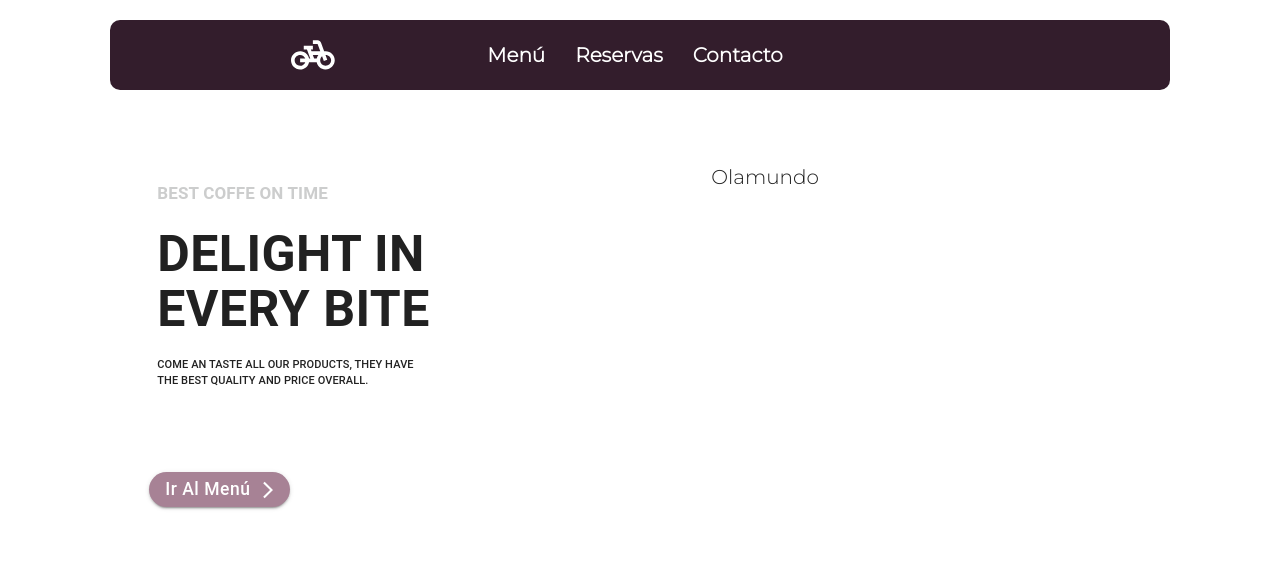
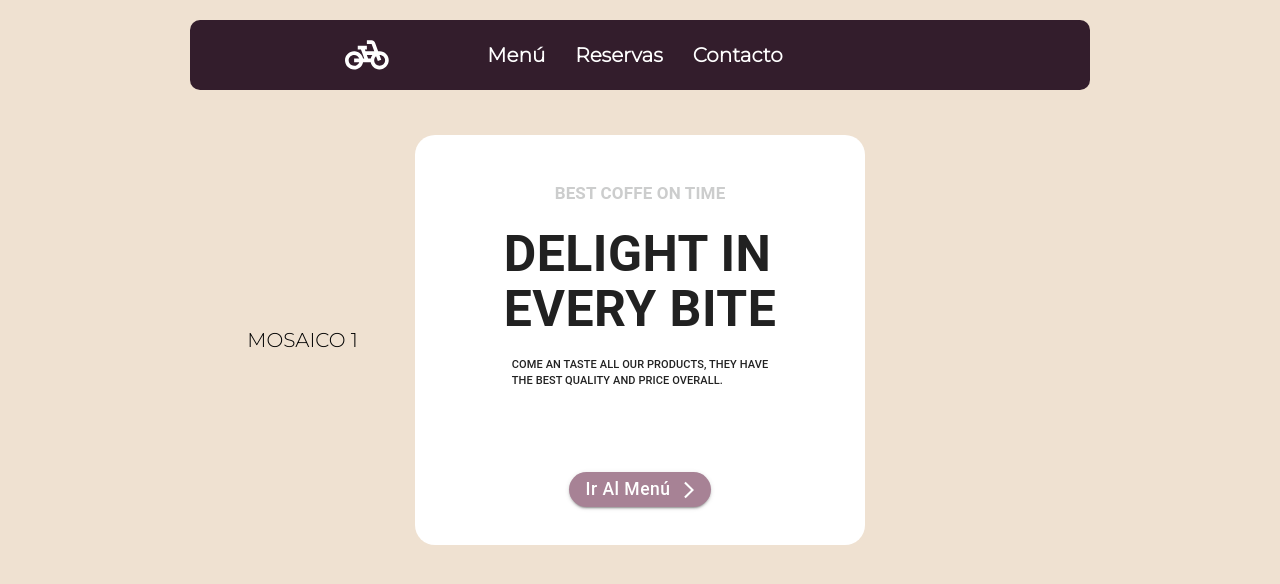
Before and after one commit to RickBm400/proyecto-restaurante-menu, a React (Vite) app: page / in a window 1280 px wide. Shown: the top 584 px of the page. Built offline with nearby package versions, Linux system fonts and the light colour scheme.

Commit message:
feat: home page grid structure modified
+ vite alias for constants added
+ vite alias for public added
+ home card component modified

```diff
--- a/src/components/Landing/HomeCard.jsx
+++ b/src/components/Landing/HomeCard.jsx
@@ -11,7 +11,10 @@ import {
 // Material UI icons
 import ArrowForwardIosIcon from '@mui/icons-material/ArrowForwardIos';
 
-export default function HomeCard () {
+//Colors
+import { colors } from 'constants/colorPalete'
+
+export default function HomeCard() {
 
     const gridStyle = {
         display: 'flex',
@@ -21,18 +24,24 @@ export default function HomeCard () {
     }
 
     const cardStyle = {
-        width: '75%', height: '70%', display: 'flex', alignSelf: 'center', flexDirection: 'column ', borderRadius: '10px'
+        width: '75%', height: '70%', display: 'flex', alignSelf: 'center', flexDirection: 'column ', borderRadius: '0px', width: '100%'
     }
 
     return (
         <Grid container>
             <Grid item
+            xs={12}
+            md={3}
+            sx={gridStyle}>
+                MOSAICO 1
+            </Grid>
+            <Grid item
                 xs={12}
                 md={6}
-                sx={ gridStyle }
+                sx={gridStyle}
             >
-                <Card sx={{ ...cardStyle,  padding: '30px', justifyContent: 'space-between' }} elevation={0}>
-                    <CardContent>
+                <Card sx={{ ...cardStyle, padding: '30px', justifyContent: 'space-between', alignItems: 'center', borderRadius: '20px'}} elevation={0}>
+                    <CardContent sx={{display: 'flex', flexDirection: 'column', alignItems: 'center'}}>
                         <Typography sx={
                             {
                                 textTransform: 'uppercase',
@@ -52,7 +61,7 @@ export default function HomeCard () {
                                 paddingY: '20px'
                             }
                         }>
-                            Delight in <br /> every bite
+                            Delight in <br/> every bite
                         </Typography>
                         <Typography sx={
                             {
@@ -70,7 +79,7 @@ export default function HomeCard () {
                             elevation={0}
                             sx={
                                 {
-                                    backgroundColor: '#A78295',
+                                    backgroundColor: colors.buttons,
                                     textTransform: 'capitalize',
                                     borderRadius: '20px',
                                     height: '35px'
@@ -83,16 +92,9 @@ export default function HomeCard () {
                     </CardActions>
                 </Card>
             </Grid>
-            <Grid item xs={12} md={6} sx={gridStyle}>
-                <Card
-                    sx={{
-                        ...cardStyle,
-                        padding: '30px',
-                        justifyContent: 'space-between'
-                    }} elevation={0}>
-                        Olamundo
-                </Card>
+            <Grid item xs={12} md={3} sx={gridStyle}>
+
             </Grid>
         </Grid>
     )
- }
+}
--- a/src/components/shared/NavBar.jsx
+++ b/src/components/shared/NavBar.jsx
@@ -26,7 +26,6 @@ export default function Home() {
                 flexDirection: 'row',
                 paddingInline: '40px',
                 color: 'white',
-                width: '93%',
                 backgroundColor: colors.primary,
                 borderRadius: '10px'
             }}>
--- a/src/pages/HomePage.jsx
+++ b/src/pages/HomePage.jsx
@@ -1,8 +1,9 @@
 // Components
+import { Container } from "@mui/material";
 import HomeCard from "components/Landing/HomeCard";
 
 export default function HomePage() {
     return (
-        <HomeCard />
+            <HomeCard />
     )
 }
--- a/src/pages/Layout.jsx
+++ b/src/pages/Layout.jsx
@@ -11,7 +11,7 @@ export default function Home() {
                 flexDirection: 'column',
                 minHeight: '100vh',
                 paddingTop: '20px',
-                paddingX: {xs: '0px', md: '70px'}
+                paddingX: {xs: '0px', md: '190px'}
             }}>
             <NavBar />
             <Outlet/>
--- a/src/style/App.css
+++ b/src/style/App.css
@@ -2,7 +2,10 @@
 
 * {
     font-family: 'Montserrat', sans-serif;
-    padding: 0px;
-    margin: 0px;
     font-size: 20px;
 }
+
+body {
+    background-color: #EFE1D1;
+    margin: 500px;
+}
--- a/vite.config.js
+++ b/vite.config.js
@@ -19,7 +19,8 @@ export default defineConfig(() => {
        styles : path.resolve(__dirname, 'src', 'style'),
        pages : path.resolve(__dirname, 'src', 'pages'),
        components : path.resolve(__dirname, 'src', 'components'),
-       public: path.resolve(__dirname, 'public')
+       public: path.resolve(__dirname, 'public'),
+       constants: path.resolve(__dirname, 'src', 'constants')
       }
     }
   }
```
